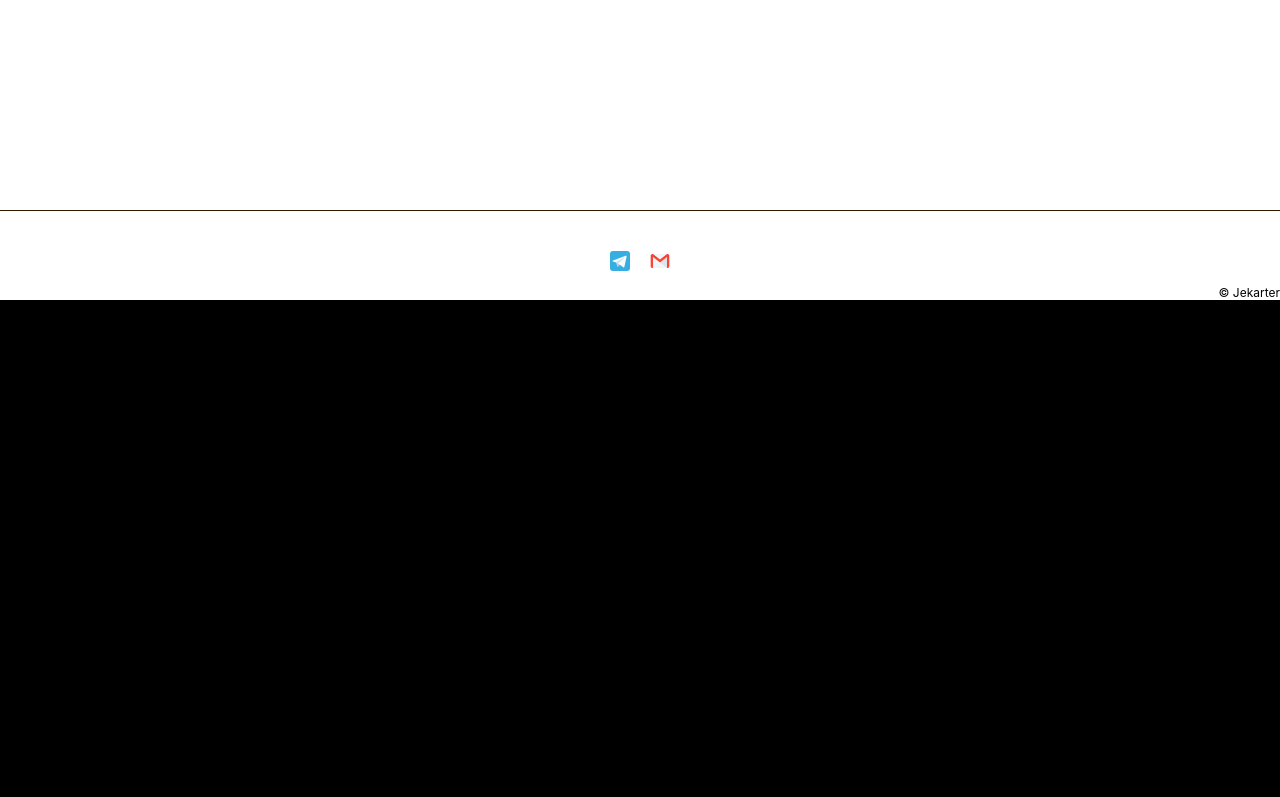
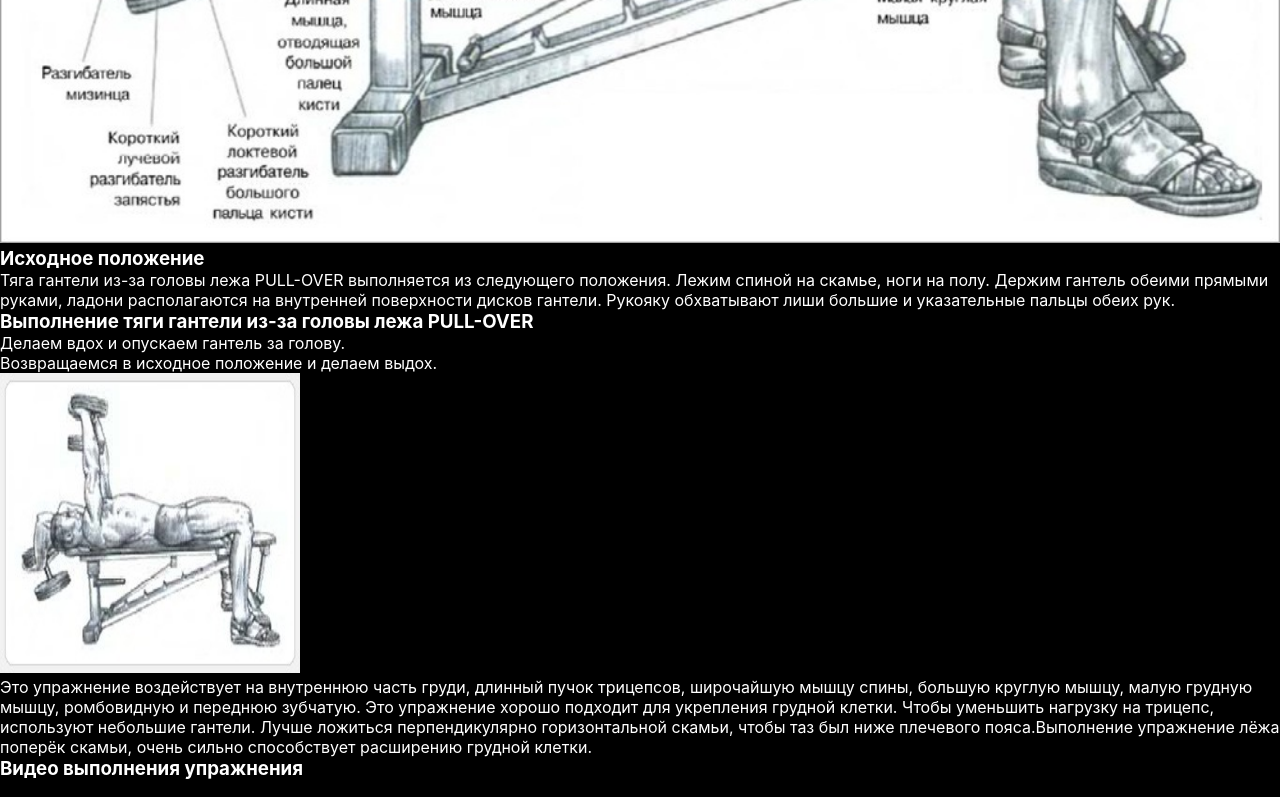
Before and after one commit to Jekarter/training-program, a Next.js app: page /exercise/1 in a window 1280 px wide. Before the commit this address had no page. Shown: the part 690-1487 px from the top of the page. Before the commit the page ends 990 px from the top, so only its background shows below. Built offline with nearby package versions, Linux system fonts and the light colour scheme; grey boxes are pictures that could not be loaded.

Commit message:
feat(dinamyc page): add exercise page

```diff
--- /dev/null
+++ b/src/app/exercise/[id]/page.tsx
@@ -0,0 +1,21 @@
+import ExerciseContainer from '@/components/ExerciseContainer/ExerciseContainer'
+import { cards } from '@/data/data'
+import React from 'react'
+
+type Props = {
+  params : {
+    id: number
+  }
+}
+
+const Exercise = ({ params: { id }}: Props) => {
+  const card = cards.find((card) => card.id === Number(id))
+
+  return (
+    <div>
+      {card ? <ExerciseContainer {...card} /> : <div>Упражнение не найдено</div>}
+    </div>
+  )
+}
+
+export default Exercise
--- a/src/components/Card/Card.tsx
+++ b/src/components/Card/Card.tsx
@@ -2,10 +2,10 @@ import React from 'react'
 import styles from './card.module.scss'
 import Image from 'next/image'
 import { cards } from '@/data/data'
-import { cardObject } from '@/types/types'
+import { miniCards } from '@/types/types'
 
 
-const Card = ({id, img, title, description}: cardObject) => {
+const Card = ({id, img, title, description}: miniCards) => {
 
   const shortDescription = (str: string): string => {
     return str.substring(0, 80) + '...'
@@ -18,7 +18,6 @@ const Card = ({id, img, title, description}: cardObject) => {
         </div>
         <div className={styles.infoCard}>
           <h3 className={styles.title}>{title}</h3>
-          {/* <p className={styles.description}>{shortDescription(description)}</p> */}
         </div>
         <div className={styles.buttonContainer}>
           <button>Добавить в мою программу</button>
--- a/src/components/Cards/Cards.tsx
+++ b/src/components/Cards/Cards.tsx
@@ -10,7 +10,7 @@ const Cards = () => {
       <div>
         <ul className={styles.list}>
           {cards.map(card => (
-            <Link href={`/`} key={card.id}>
+            <Link href={`../../exercise/${card.id}`} key={card.id}>
               <Card
                 id={card.id}
                 img={card.img}
--- /dev/null
+++ b/src/components/ExerciseContainer/ExerciseContainer.tsx
@@ -0,0 +1,38 @@
+import { cardObject } from '@/types/types'
+import Image from 'next/image'
+import React from 'react'
+import styles from './exercisecontainer.module.scss'
+
+
+const ExerciseContainer = ({ ...props }: cardObject) => {
+  return (
+    <div>
+      <h1>{props.title}</h1>
+      <div>
+        <Image src={props.img} alt={props.title}  width={300} height={300} layout='responsive'/>
+      </div>
+      <div>
+        <h3>Исходное положение</h3>
+        <p>{props.description}</p>
+      </div>
+      <div>
+        <h3>{props.subtitle}</h3>
+        <ol>
+          {props.actionList?.map(item => (
+            <li key={item}>{item}</li>
+          ))}
+        </ol>
+      </div>
+      <div>
+        <Image src={props.imgSecond} alt={props.subtitle} width={300} height={300} />
+        <p>{props.descriptionSecond}</p>
+      </div>
+      <div>
+        <h3>Видео выполнения упражнения</h3>
+        <div dangerouslySetInnerHTML={{ __html: props.videoUrl}}></div>
+      </div>
+    </div>
+  )
+}
+
+export default ExerciseContainer
--- /dev/null
+++ b/src/components/ExerciseContainer/exercisecontainer.module.scss
@@ -0,0 +1,13 @@
+.title {
+  font-size: 20px;
+}
+
+.mainImageContainer {
+  position: relative;
+  width: 100%;
+  height: auto;
+}
+
+.videoContainer {
+  text-align: center;
+}
--- a/src/data/data.ts
+++ b/src/data/data.ts
@@ -6,6 +6,12 @@ export const cards:Data = [
     img: '/cards/pectoral/id1/тяга-гантели-из-за-головы-лежа-PULL-OVER.jpg',
     title: 'Тяга гантели из-за головы лежа PULL-OVER',
     description: 'Тяга гантели из-за головы лежа PULL-OVER выполняется из следующего положения. Лежим спиной на скамье, ноги на полу. Держим гантель обеими прямыми руками, ладони располагаются на внутренней поверхности дисков гантели. Рукояку обхватывают лиши большие и указательные пальцы обеих рук.',
+    subtitle: 'Выполнение тяги гантели из-за головы лежа PULL-OVER',
+    actionList: ['Делаем вдох и опускаем гантель за голову.', 'Возвращаемся в исходное положение и делаем выдох.'],
+    imgSecond: '/cards/pectoral/id1/Тяга-гантели-из-за-головы-лежа-PULL-OVER-выполнение-упражнения.jpg',
+    descriptionSecond: 'Это упражнение воздействует на внутреннюю часть груди, длинный пучок трицепсов, широчайшую мышцу спины, большую круглую мышцу, малую грудную мышцу, ромбовидную и переднюю зубчатую. Это упражнение хорошо подходит для укрепления грудной клетки. Чтобы уменьшить нагрузку на трицепс, используют небольшие гантели. Лучше ложиться перпендикулярно горизонтальной скамьи, чтобы таз был ниже плечевого пояса.Выполнение упражнение лёжа поперёк скамьи, очень сильно способствует расширению грудной клетки.',
+    whoUseIt: ['Кому: Всем.','Когда: В первой половине тренировки грудных мышц.','Количество: 3-4 подхода по 8-15 повторений.'],
+    videoUrl: '<iframe width="80%" height="400px" align="middle" src="https://www.youtube.com/embed/CmbdTWVdDVM?si=Nh6XicAzvhBt4ytR" title="YouTube video player" frameborder="0" allow="accelerometer; autoplay; clipboard-write; encrypted-media; gyroscope; picture-in-picture; web-share" allowfullscreen></iframe>',
     place: 'gym',
     group: 'pectoral',
   },
@@ -14,6 +20,12 @@ export const cards:Data = [
     img: '/cards/pectoral/id2/сведение-рук-на-тренажере.jpg',
     title: 'Сведение рук на тренажере',
     description: 'Сведение рук на тренажере выполняется из такого положения. Сидя в тренажёре, руки горизонтально, локти упираются в рычаги, запястья и предплечья расслаблены. Выполнение сведения рук на тренажере. Делаем вдох и сводим руки как можно ближе друг к другу. По завершении движения сделать выдох.',
+    subtitle: '',
+    actionList: [],
+    imgSecond: '',
+    descriptionSecond: '',
+    whoUseIt: [],
+    videoUrl: '',
     place: 'gym',
     group: 'pectoral',
   },
@@ -22,6 +34,12 @@ export const cards:Data = [
     img: '/cards/pectoral/id3/сведение-верхних-блоков-CROSS-OVER.jpg',
     title: 'Сведение верхних блоков CROSS-OVER',
     description: 'Сведение верхних блоков CROSS-OVER выполняется из такого положения. Стоим в CROSS-OVER, ноги врозь, туловище немного наклонено вперёд. Рукоятки держим в разведённых руках которые чуть согнуты в локтях. Сведение верхних блоков CROSS-OVER — начало движения. Выполнение упражнения. Сделать вдох и свести руки перед собой до касания друг с другом. По завершении движения делаем выдох. Сведение верхних блоков CROSS-OVER хорошо воздействует на большую грудную мышцу. Изменяя угол наклона корпуса и траекторию движения рук можно проработать все части большой грудной мышцы.',
+    subtitle: '',
+    actionList: [],
+    imgSecond: '',
+    descriptionSecond: '',
+    whoUseIt: [],
+    videoUrl: '',
     place: 'gym',
     group: 'pectoral',
   },
@@ -30,6 +48,12 @@ export const cards:Data = [
     img: '/cards/pectoral/id4/жим-штанги-лежа-на-скамье-с-уклоном.jpg',
     title: 'Жим штанги лежа на скамье с уклоном',
     description: 'Жим штанги лежа на скамье с уклоном выполняется из такого положения. Лежим головой вниз на скамье с уклоном 20-40 градусов. Держим гриф на ширине плеч или немного шире. Хват сверху. Выполнение жима штанги лежа на скамье с уклоном. Делаем вдох и опускаем гриф на нижний край грудных мышц. Выжимаем штангу от себя и делаем выдох. Жим штанги лежа на скамье с уклоном больше всего включает в работу нижние части больших грудных мышц. Оно строит нижний подрез грудных мышц. Если опускать гриф штанги к шее то хорошо растягивается грудная мышца, что увеличивает её эластичность.',
+    subtitle: '',
+    actionList: [],
+    imgSecond: '',
+    descriptionSecond: '',
+    whoUseIt: [],
+    videoUrl: '',
     place: 'gym',
     group: 'pectoral',
   }
```
Also changed, not shown: src/types/types.ts (+10 -0 lines).
